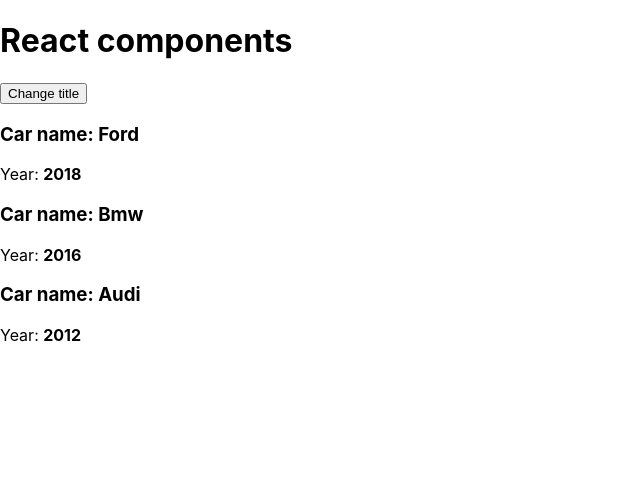
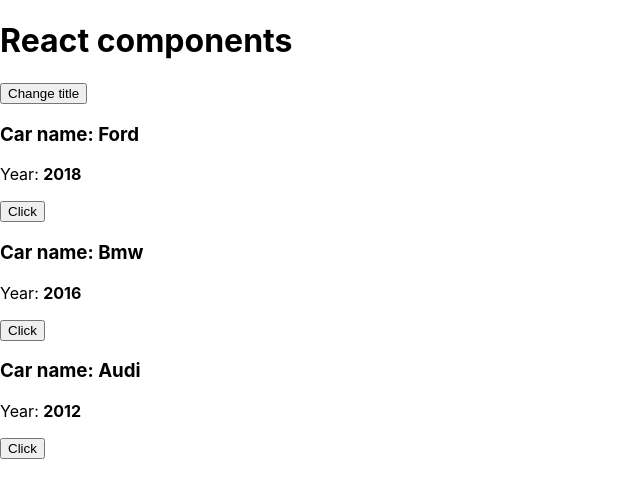
Before and after one commit to gordejka/learnReact, a React (Create React App) app: page / in a window 1280 px wide. Shown: the top 498 px of the page, without its empty margins (0-640 px from the left). Built offline with nearby package versions, Linux system fonts and the light colour scheme.

Commit message:
3.4 - transfer parametrs fuctions with .bind and anonimus functions

```diff
--- a/src/App.js
+++ b/src/App.js
@@ -12,9 +12,7 @@
         pageTitle: "React components"
     };
 
-    changeTitleHandler = () => {
-        const oldTitle = this.state.pageTitle;
-        const newTitle = oldTitle + "(changed)";
+    changeTitleHandler = newTitle => {
         this.setState({
             pageTitle: newTitle
         });
@@ -26,10 +24,26 @@
         return (
             <div>
                 <h1>{this.state.pageTitle}</h1>
-                <button onClick={this.changeTitleHandler}>Change title</button>
-                <Car name={cars[0].name} year={cars[0].year} />
-                <Car name={cars[1].name} year={cars[1].year} />
-                <Car name={cars[2].name} year={cars[2].year} />
+                <button
+                    onClick={this.changeTitleHandler.bind(this, "Changed!")}
+                >
+                    Change title
+                </button>
+                <Car
+                    name={cars[0].name}
+                    year={cars[0].year}
+                    onChangeTitle={this.changeTitleHandler.bind(this, cars[0].name)}
+                />
+                <Car
+                    name={cars[1].name}
+                    year={cars[1].year}
+                    onChangeTitle={() => this.changeTitleHandler(cars[1].name)}
+                />
+                <Car
+                    name={cars[2].name}
+                    year={cars[2].year}
+                    onChangeTitle={() => this.changeTitleHandler(cars[2].name)}
+                />
             </div>
         );
     }
--- a/src/Car/Car.jsx
+++ b/src/Car/Car.jsx
@@ -6,5 +6,6 @@
         <p>
             Year: <strong>{props.year}</strong>
         </p>
+        <button onClick={props.onChangeTitle}>Click</button>
     </div>
 );
```
